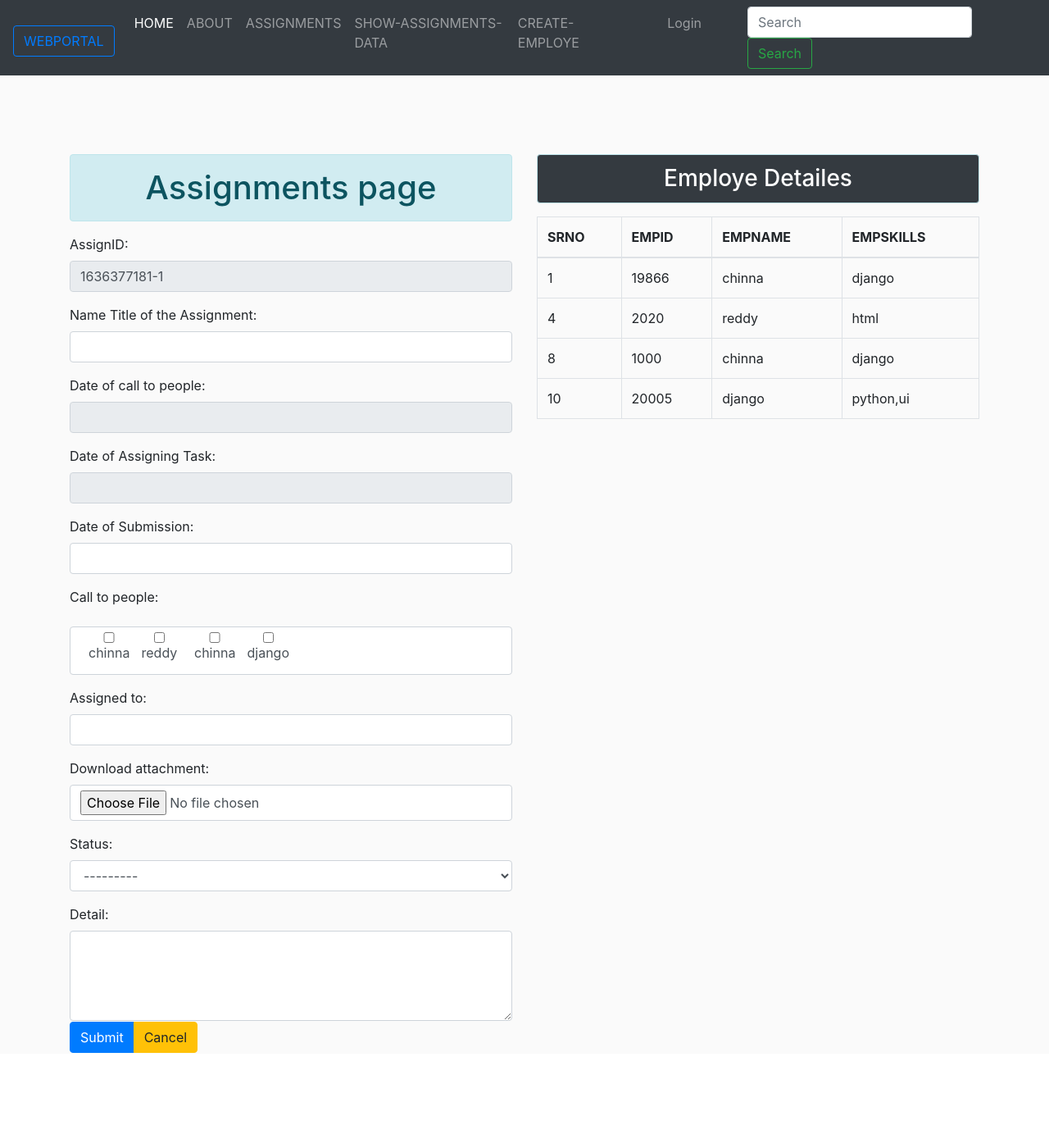
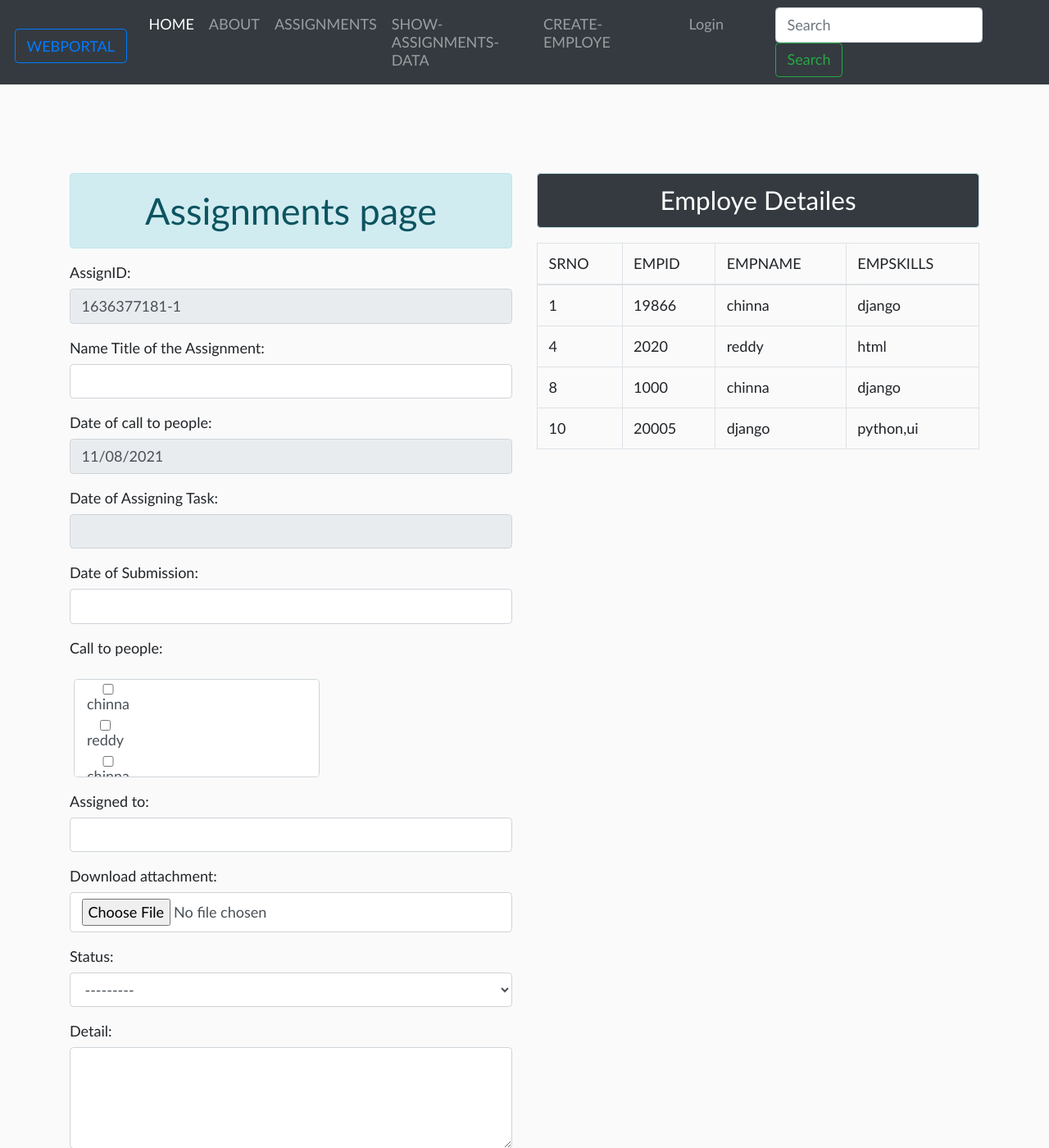
Before and after one commit to Adi19471/assignment, a Django app: page /assignment-detailes/ in a window 1280 px wide. Shown: the top 1400 px of the page at 82% size. Before the commit the page ends 1284 px from the top, so only its background shows below. Run offline with Django 3.2, Linux system fonts and the light colour scheme; data comes from the database, SQL or seed files in the repository; some libraries are stand-ins or nearby versions.

Commit message:
chainges

```diff
--- a/webapp/forms.py
+++ b/webapp/forms.py
@@ -49,7 +49,7 @@ class AssignmentsForm(forms.ModelForm):
 
             "name_of_title": forms.TextInput(attrs={"class": "form-control",'rows':1, 'cols': '90','id':'selected-area',}),
 
-            "date_of_call_to_people":forms.DateInput(attrs={"class": "form-control",'id':'datepicker',"readonly":"readonly"}),
+            "date_of_call_to_people":forms.DateInput(attrs={"class": "form-control","readonly":"readonly"}),
 
 
 
--- a/webapp/static/css/style.css
+++ b/webapp/static/css/style.css
@@ -6,3 +6,24 @@ body{
 .top-button{
     margin-top: -20px;
 }
+
+
+* { font: 18px Calibri; }
+#id_call_to_people {
+    overflow-y: scroll;
+    height: 120px;
+    width: 300px;
+    margin: 10px 5px; padding: 5px;
+    text-align: justify;
+}
+#id_call_to_people::-webkit-scrollbar {
+    width:5px;
+}
+#id_call_to_people::-webkit-scrollbar-track {
+    -webkit-box-shadow:inset 0 0 6px rgba(0,0,0,0.3);
+    border-radius:5px;
+}
+#id_call_to_people::-webkit-scrollbar-thumb {
+    border-radius:5px;
+    -webkit-box-shadow: inset 0 0 6px red;
+}
--- a/webapp/static/js/java.js
+++ b/webapp/static/js/java.js
@@ -17,3 +17,9 @@ document.getElementById('call_to_people').onclick = function() {
     }
     alert(selected);
 }
+
+// scroll down
+
+function id_call_to_people() {
+    document.getElementById('id_call_to_people').scrollTop =  document.getElementById('id_call_to_people').scrollHeight
+   }
--- a/webapp/templates/web/create-assignment.html
+++ b/webapp/templates/web/create-assignment.html
@@ -6,8 +6,9 @@
 <style>
     #id_call_to_people > li{
         list-style-type: none;
-        display:inline-flex;
+        display: flexbox;
         padding-left: 10px;
+
     }
     #id_call_to_people >li{
         width: 60px;
@@ -15,6 +16,7 @@
 
 
     }
+
 
 </style>
 
--- a/webapp/views.py
+++ b/webapp/views.py
@@ -18,7 +18,7 @@ import calendar
 import time
 
 
-
+import datetime
 
 
 
@@ -30,11 +30,18 @@ def assignment_view(request):
 
     l = ts,int(True)
     s = '-'.join(str(n) for n in l)
-    initial_data = {'assign_id':s}
-    # name_of_title = {'name_of_title'+{}}
+
+    myDate = datetime.datetime.now()
+    formatedDate = myDate.strftime("%m/%d/%Y")
+    initial_data = {
+        'assign_id':s,
+        'date_of_call_to_people':formatedDate,
+
+    }
+
 
     if request.method=="POST":
-        fm = AssignmentsForm(request.POST,request.FILES,initial= initial_data)
+        fm = AssignmentsForm(request.POST,request.FILES,initial= initial_data,)
         if fm.is_valid():
             fm.save()
             messages.success(request, 'Your Data Has Sucessfulluy Saved check it...')
```
